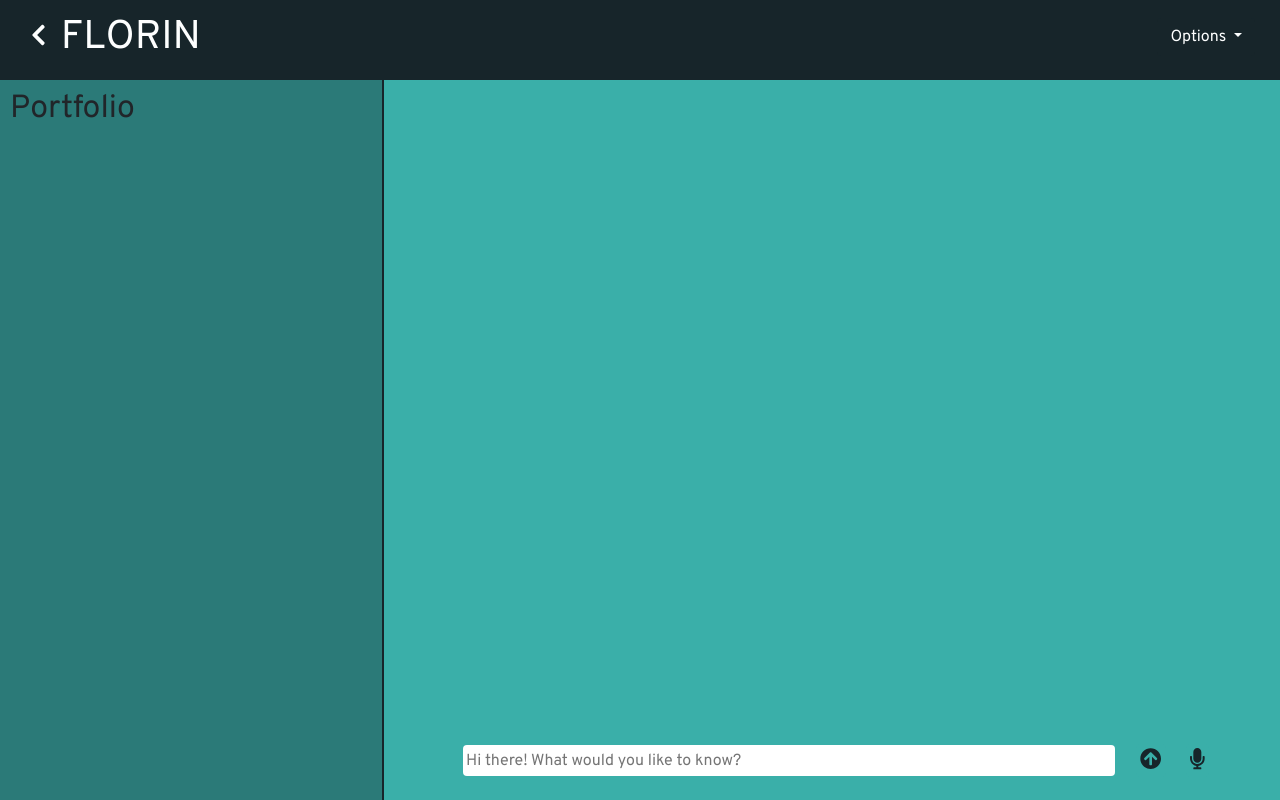
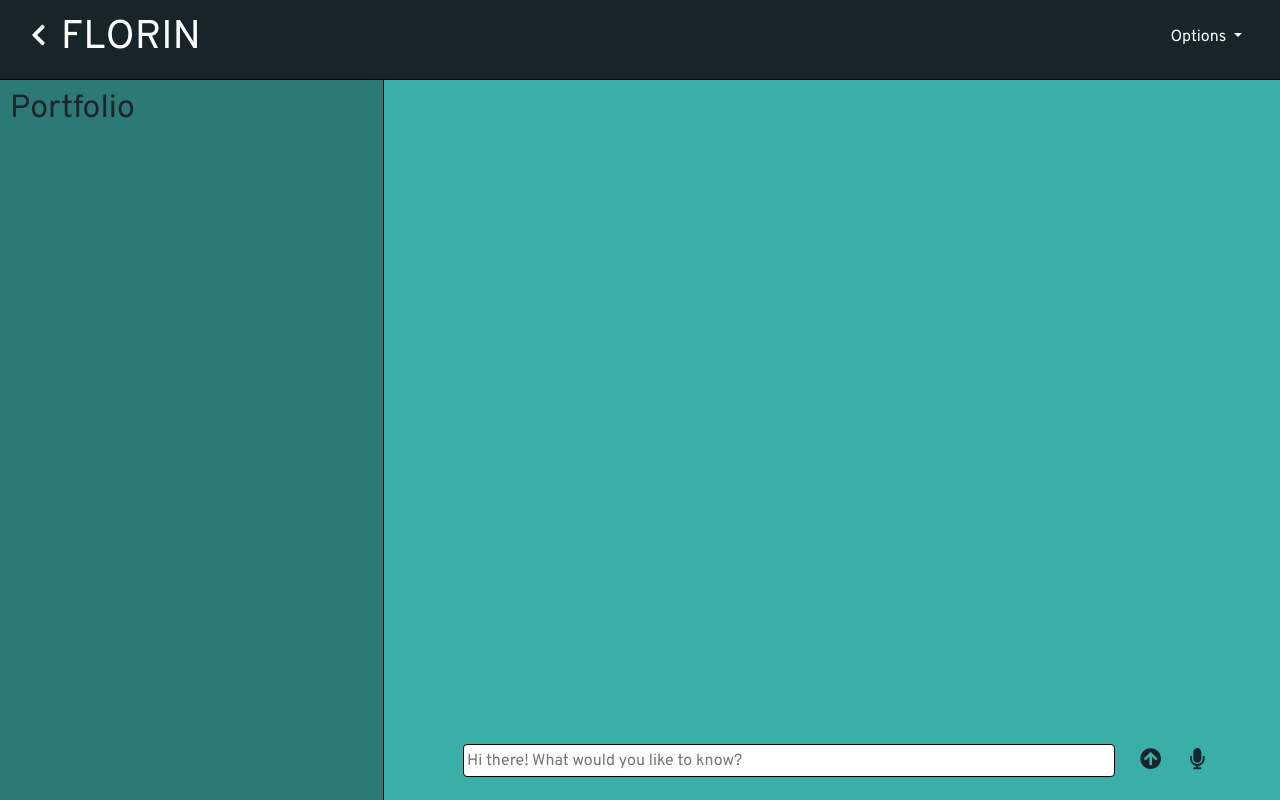
Before and after one commit to Fleetabix/cs261_cswk, a Django app: page /chatbot/ in a window 1280 px wide. Run offline with Django 3.2, Linux system fonts and the light colour scheme; a user stored in the database is signed in; some libraries are stand-ins or nearby versions.

Commit message:
added new style variables and reworked the colours of some elements

```diff
--- a/chatbot/static/chatbot/css/index.css
+++ b/chatbot/static/chatbot/css/index.css
@@ -7,6 +7,8 @@
     --body-bg-colour: #3AAfA9;
     --body-fg-colour: #DEF2F1;
     --accent-colour: #2B7A78;
+    --border-colour: #000000;
+    --btn-colour: #17252A;
 }
 
 /*
@@ -41,13 +43,14 @@ a {
 
 #header {
     background-color: var(--header-bg-colour);
+    border-bottom: 1px solid var(--border-colour);
     color: var(--header-fg-colour);
     margin: 0;
     padding: 10px;
     position: fixed;
     top: 0;
     width: 100%;
-    z-index: 2;
+    z-index: 20;
     height: 5em;
 }
 
@@ -138,7 +141,7 @@ a {
         height: 100%;
         width: 30%;
         position: relative;
-        border-right: 2px solid var(--header-bg-colour);
+        border-right: 1px solid var(--border-colour);
         float: left; /* needed otherwise message board does funky things on slide */
         display: inline-block;
     }
@@ -198,14 +201,14 @@ a {
 #message-txt {
     width: 78%;
     border-radius: .25em;
-    border: none;
+    border: 0.5px solid var(--border-colour);
 }
 
 .msg-form-btn {
     border: none;
     margin-left: 2%;
     background-color: var(--body-bg-colour);
-    color: var(--header-bg-colour);
+    color: var(--btn-colour);
 }
 
 /*CSS For the Messages*/
```
